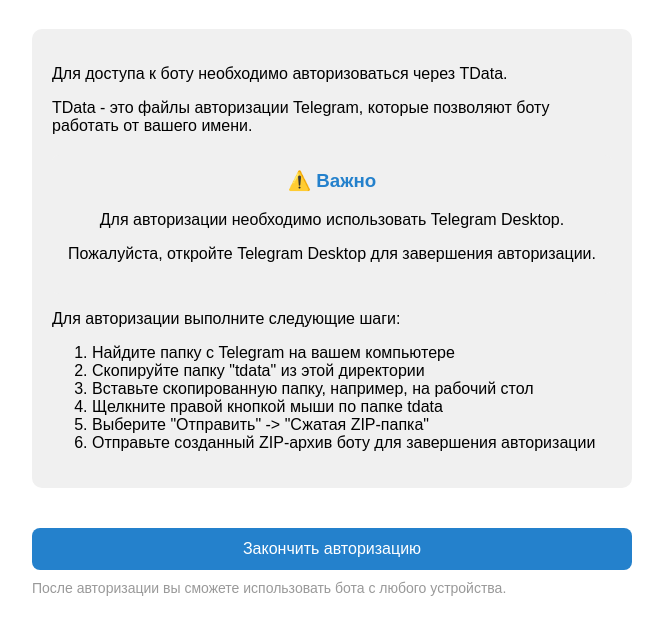
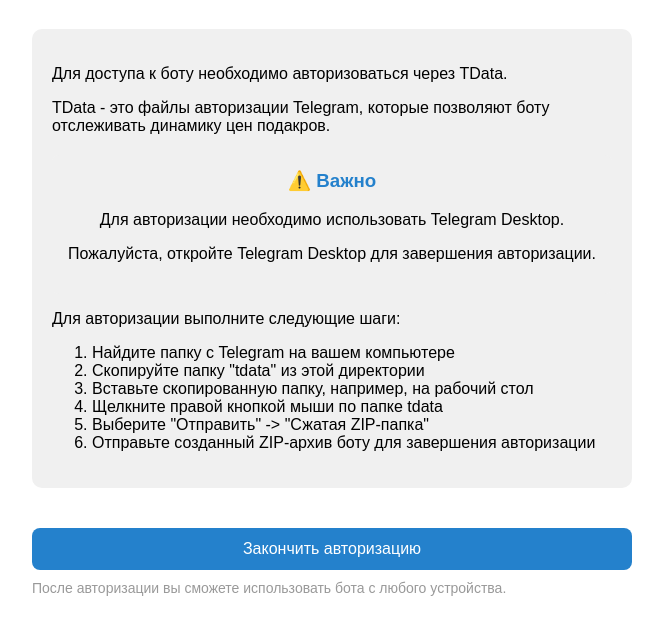
Before and after one commit to timanbobr/bottg, a plain HTML site: page webapp/index.html in a window 1280 px wide. Shown: the part 79-714 px from the top of the page, without its empty margins (308-971 px from the left). Drawn offline with Linux system fonts and the light colour scheme; a script that the page names is missing.

Commit message:
Update index.html

```diff
--- a/webapp/index.html
+++ b/webapp/index.html
@@ -67,7 +67,7 @@
 
         <div class="content">
             <p>Для доступа к боту необходимо авторизоваться через TData.</p>
-            <p>TData - это файлы авторизации Telegram, которые позволяют боту работать от вашего имени.</p>
+            <p>TData - это файлы авторизации Telegram, которые позволяют боту отслеживать динамику цен подакров.</p>
 
             <div id="mobileWarning" class="platform-warning" style="display: none;">
                 <h3>⚠️ Мобильное устройство</h3>
```
